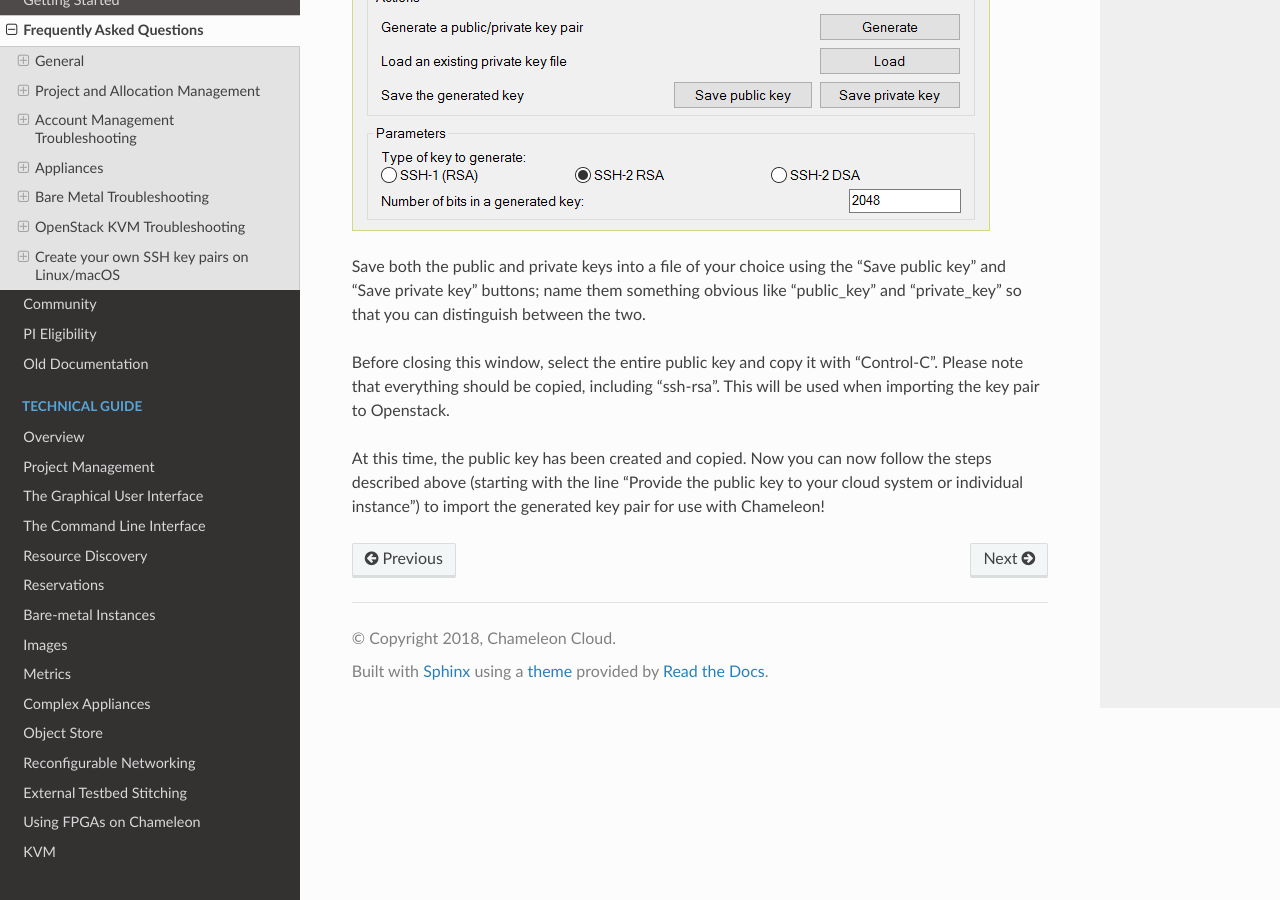
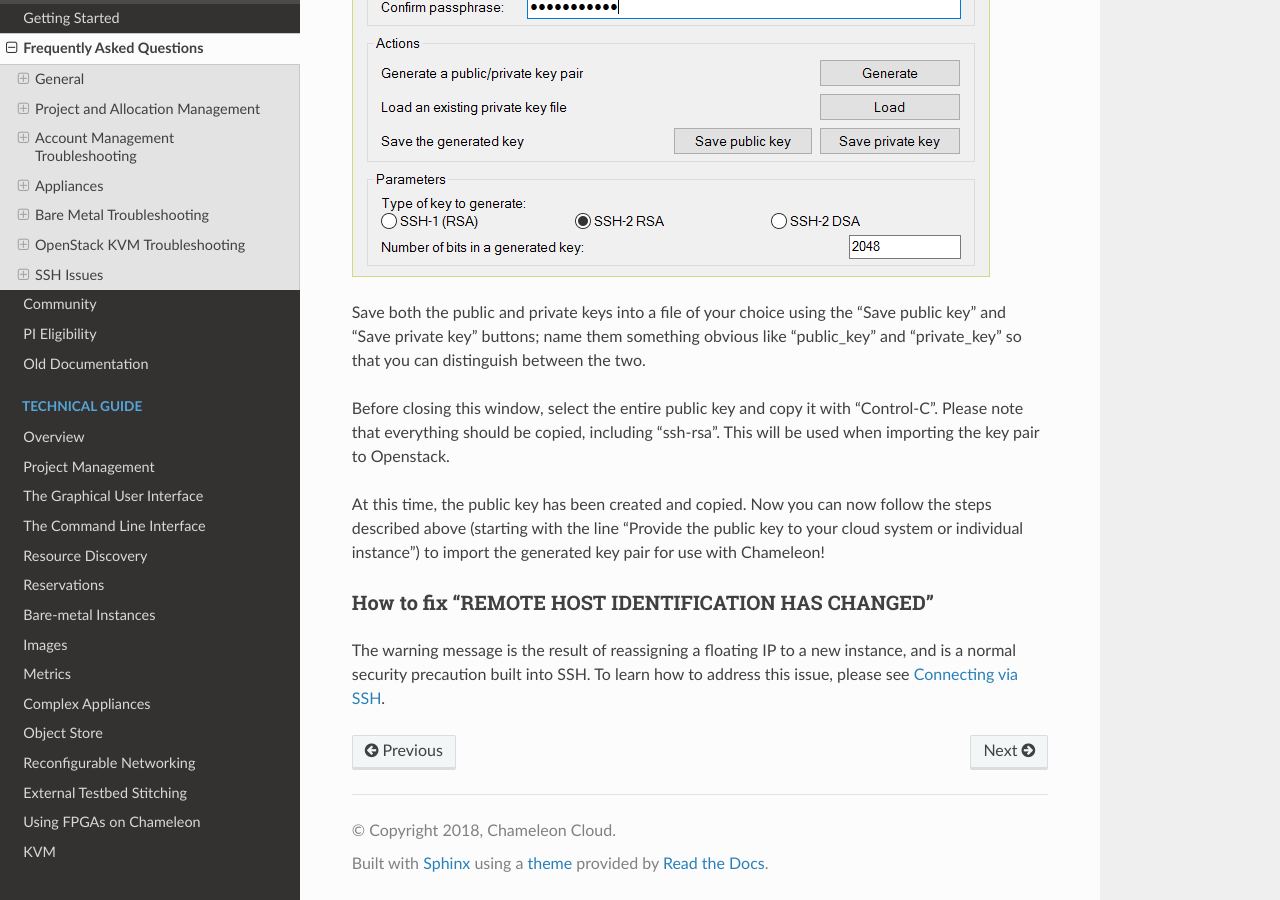
Before and after one commit to ChameleonCloud/docs, a Sphinx documentation site: the page built from source/getting-started/faq.rst, in a window 1280 px wide and 900 px high, scrolled down 12980 px. Built offline with Sphinx 7.4.7 and the Read the Docs theme 2.0.0, drawn with Linux system fonts in a browser that asks for light colours; some of the changed text lies outside the part shown.

Commit message:
add content on how to fix known_hosts issue

```diff
--- a/source/getting-started/faq.rst
+++ b/source/getting-started/faq.rst
@@ -78,8 +78,8 @@ Frequently Asked Questions
 
         :ref:`faq-ssh`
 
-    - :ref:`faq-ssh-keypairs-linux`
-    - :ref:`faq-ssh-keypairs-windows`
+    - :ref:`create-ssh`
+    - :ref:`why-fail-ssh`
 
 |
 
@@ -397,7 +397,12 @@ While the possibility that the system is being taking over by nanites should not
 
 .. _faq-ssh:
 
-____________________________________________
+_____________________________
+SSH Issues
+_____________________________
+
+.. _create-ssh:
+
 Create your own SSH key pairs on Linux/macOS
 ____________________________________________
 
@@ -406,7 +411,7 @@ Whenever you are creating an instance in Chameleon, you will have an option to s
 .. _faq-ssh-keypairs-linux:
 
 For Linux/ Mac OS X
-___________________
+^^^^^^^^^^^^^^^^^^^^
 
 Open a terminal window:
 
@@ -459,7 +464,7 @@ After you have created a key pair and imported it in Chameleon, you can connect
 .. _faq-ssh-keypairs-windows:
 
 For Windows
-___________
+^^^^^^^^^^^^^^^^^^^^
 
 First, download and install PuTTY and PuTTYgen `from here <http://www.chiark.greenend.org.uk/~sgtatham/putty/>`_. Once downloaded, opening PuTTYgen will open a key generator window, seen below.
 
@@ -476,3 +481,11 @@ Save both the public and private keys into a file of your choice using the “Sa
 Before closing this window, select the entire public key and copy it with “Control-C”. Please note that everything should be copied, including “ssh-rsa”. This will be used when importing the key pair to Openstack.
 
 At this time, the public key has been created and copied. Now you can now follow the steps described above (starting with the line “Provide the public key to your cloud system or individual instance”) to import the generated key pair for use with Chameleon!
+
+.. _why-fail-ssh:
+
+How to fix "REMOTE HOST IDENTIFICATION HAS CHANGED"
+___________________________________________________________________
+
+The warning message is the result of reassigning a floating IP to a new instance, and is a normal security precaution built into SSH.
+To learn how to address this issue, please see :ref:`connecting-via-ssh`.
```
Also changed, not shown: source/technical/baremetal.rst (+8 -0 lines).
